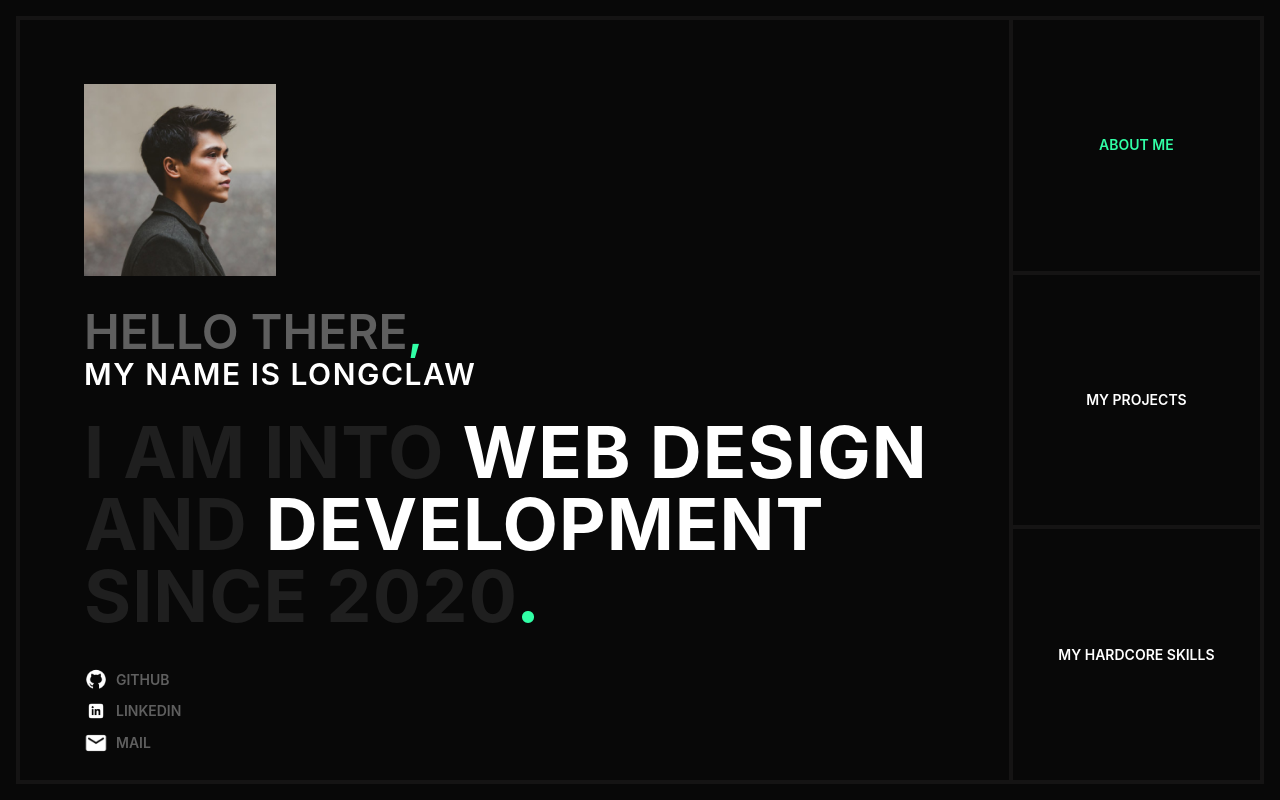
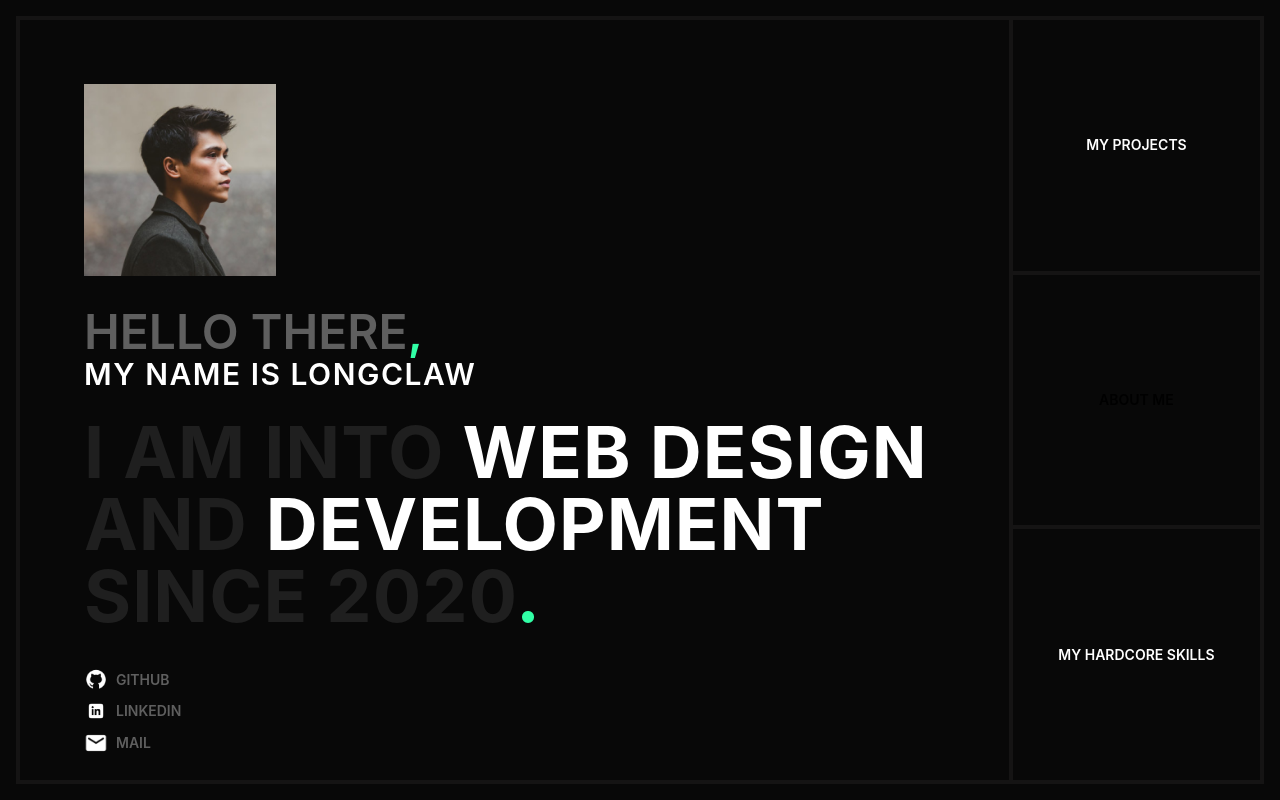
Before and after one commit to Xlongclaw/portfolio, a React (Create React App) app: page / in a window 1280 px wide. Built offline with nearby package versions, Linux system fonts and the light colour scheme.

Commit message:
redesigned Option panel UI

```diff
--- a/src/components/OptionPanel.jsx
+++ b/src/components/OptionPanel.jsx
@@ -1,18 +1,20 @@
 import React, { useState } from "react";
 
 const OptionPanel = () => {
-  const [selected,setSelected] = useState(0)
+  const [selected,setSelected] = useState(1)
   return (
     <section className=" w-1/5 flex flex-col space-y-1 overflow-hidden text-sm font-semibold">
-      <div onClick={()=>setSelected(0)} className={` ${selected===0?"text-ASCENT border-[px]":""} bg-DARK-III w-full h-1/3 flex justify-center items-center border-0 border-ASCENT hover:bg-ASCENT hover:border-[1px] duration-100 transition-all hover:cursor-pointer hover:text-black`}>
-       ABOUT ME
-      </div>
-      <div onClick={()=>setSelected(1)} className={` ${selected===1?"text-ASCENT ":""} bg-DARK-III w-full h-1/3 flex justify-center items-center border-0 border-ASCENT hover:bg-ASCENT hover:border-[1px] duration-100 transition-all hover:cursor-pointer hover:text-black`}>
+
+      <div onClick={()=>setSelected(0)} className={` ${selected===0?"text-black bg-ASCENT ":""} bg-DARK-III  w-full h-1/3 flex justify-center items-center border-0 border-ASCENT hover:bg-ASCENT hover:border-[1px] duration-100 transition-all hover:cursor-pointer hover:text-black`}>
         MY PROJECTS
       </div>
-      <div onClick={()=>setSelected(2)} className={` ${selected===2?"text-ASCENT ":""} bg-DARK-III w-full h-1/3 flex justify-center items-center border-0 border-ASCENT hover:bg-ASCENT hover:border-[1px] duration-100 transition-all hover:cursor-pointer hover:text-black`}>
+      <div onClick={()=>setSelected(1)} className={` ${selected===1?"text-black bg-ASCENT ":""} bg-DARK-III  w-full h-1/3 flex justify-center items-center border-0 border-ASCENT hover:bg-ASCENT hover:border-[1px] duration-100 transition-all hover:cursor-pointer hover:text-black`}>
+        ABOUT ME
+      </div>
+      <div onClick={()=>setSelected(2)} className={` ${selected===2?"text-black bg-ASCENT ":""} bg-DARK-III  w-full h-1/3 flex justify-center items-center border-0 border-ASCENT hover:bg-ASCENT hover:border-[1px] duration-100 transition-all hover:cursor-pointer hover:text-black`}>
         MY HARDCORE SKILLS
       </div>
+
     </section>
   );
 };
```
